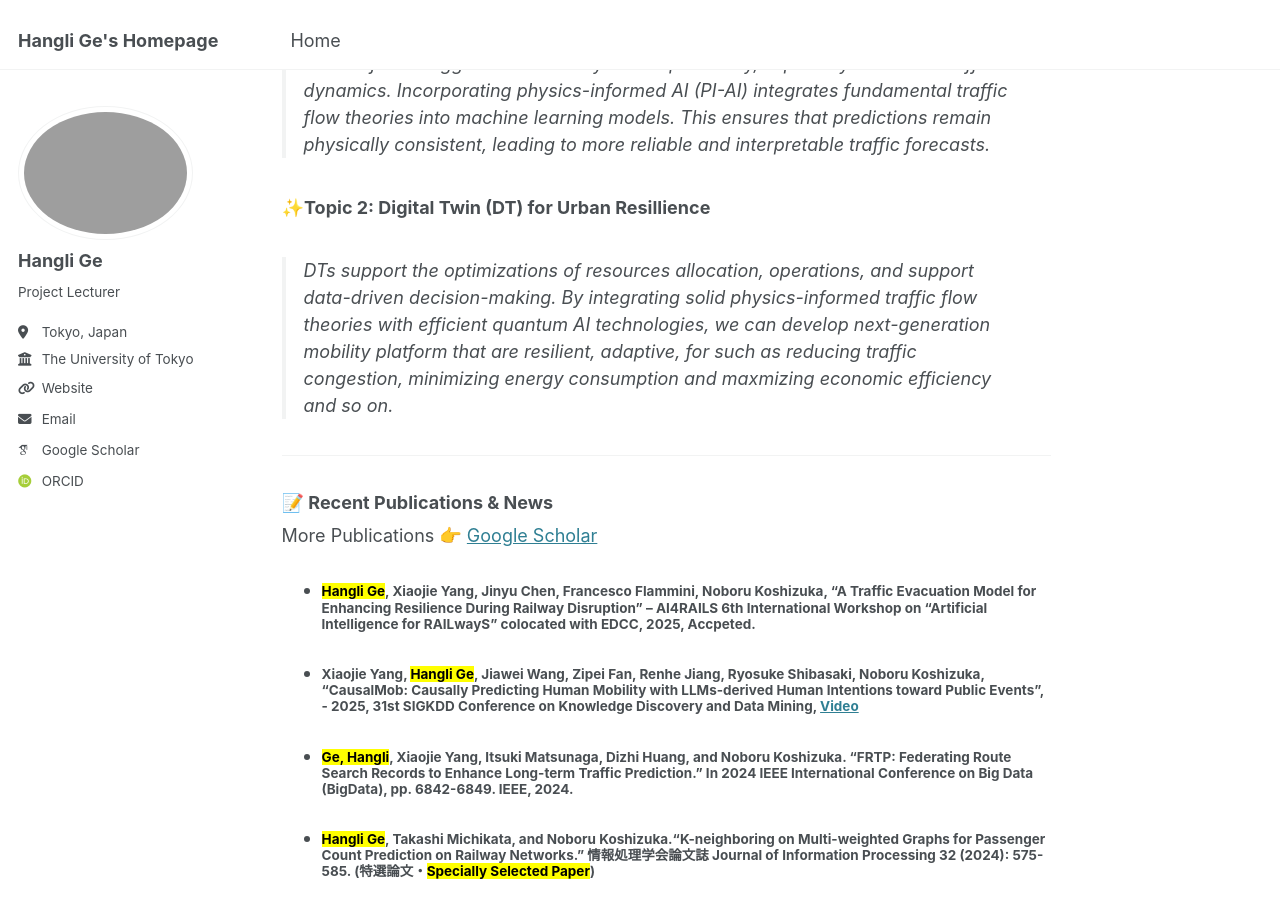
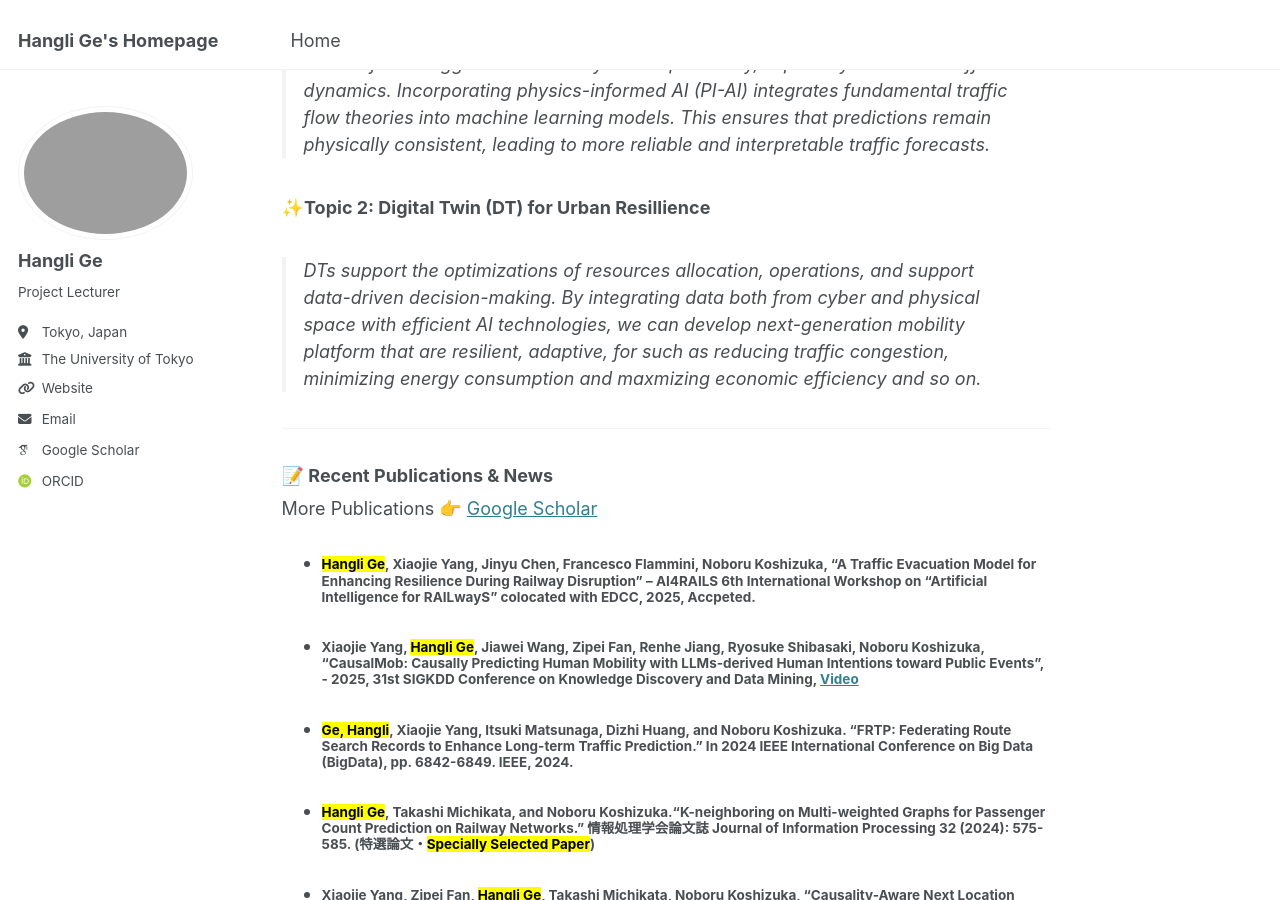
Before and after one commit to christie888/christie888.github.io, a Jekyll site: the page built from _pages/about.md, in a window 1280 px wide and 900 px high, scrolled down 533 px. Built offline with Jekyll 4.4.1, drawn with Linux system fonts in a browser that asks for light colours; some web fonts are replaced.

Commit message:
Update about.md

```diff
--- a/_pages/about.md
+++ b/_pages/about.md
@@ -20,7 +20,7 @@
 > Traditional AI models for traffic prediction rely on purely data-driven approaches, which often struggle with accuracy or interpretability, especially in unseen traffic dynamics. Incorporating physics-informed AI (PI-AI) integrates fundamental traffic flow theories into machine learning models. This ensures that predictions remain physically consistent, leading to more reliable and interpretable traffic forecasts.
 
 **✨Topic 2: Digital Twin (DT) for Urban Resillience**
-> DTs support the optimizations of resources allocation, operations, and support data-driven decision-making. By integrating solid physics-informed traffic flow theories with efficient quantum AI technologies, we can develop next-generation mobility platform that are resilient, adaptive, for such as reducing traffic congestion, minimizing energy consumption and maxmizing economic efficiency and so on.
+> DTs support the optimizations of resources allocation, operations, and support data-driven decision-making. By integrating data both from cyber and physical space with efficient AI technologies, we can develop next-generation mobility platform that are resilient, adaptive, for such as reducing traffic congestion, minimizing energy consumption and maxmizing economic efficiency and so on.
 
 <!-- **✨Topic 2: Quantum Computing for Optimization Problems**
 > Optimization is widely applied in machine learning, control systems and operations research. Classical approaches including gradient descent and evolutionary algorithms, are commonly used, while modern methods increasly integrate deep learning. However, optimization problems face computational challenges, particularly in large-scale graph structure and high-dimensional data, as many of them are NP-hard. Quantum computing is expected to revolutionize the fields that rely on complex optimization problem-solving, enabling faster and more accurate solutions in real-world applications.
```
